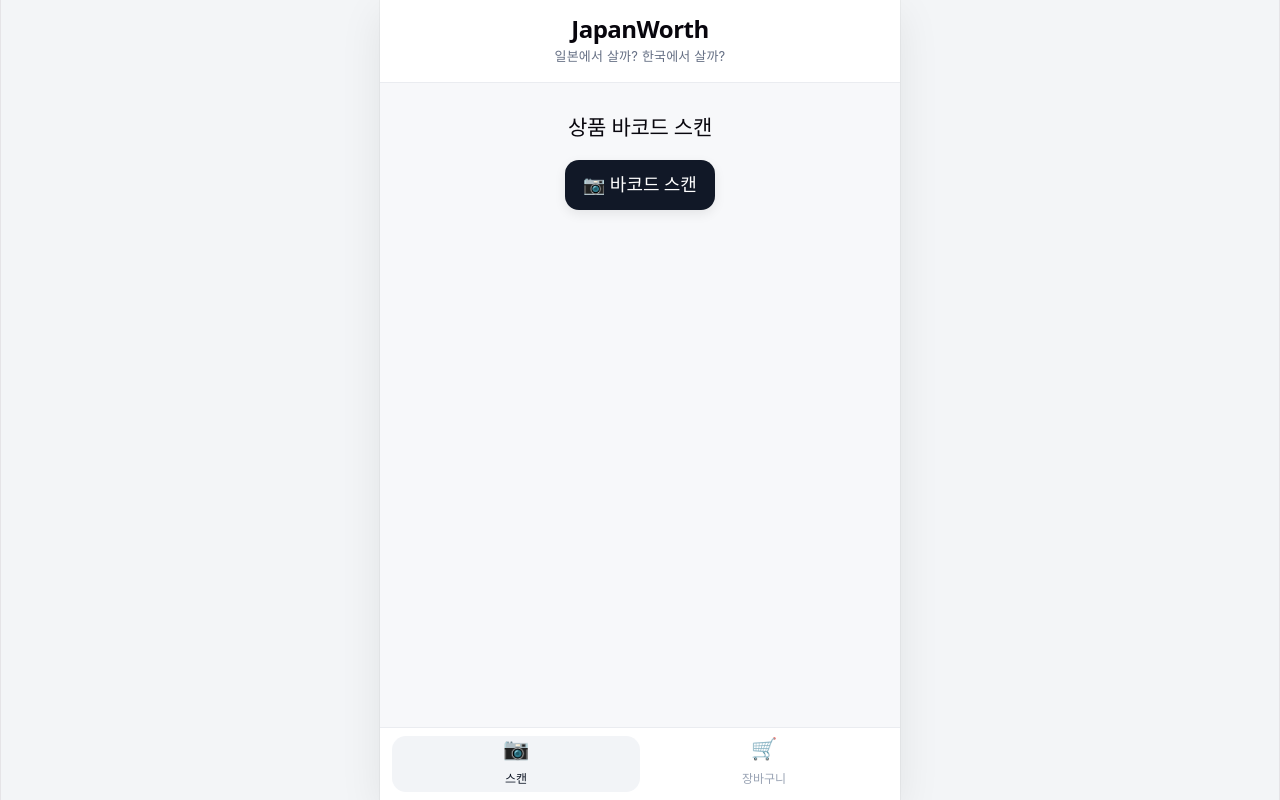
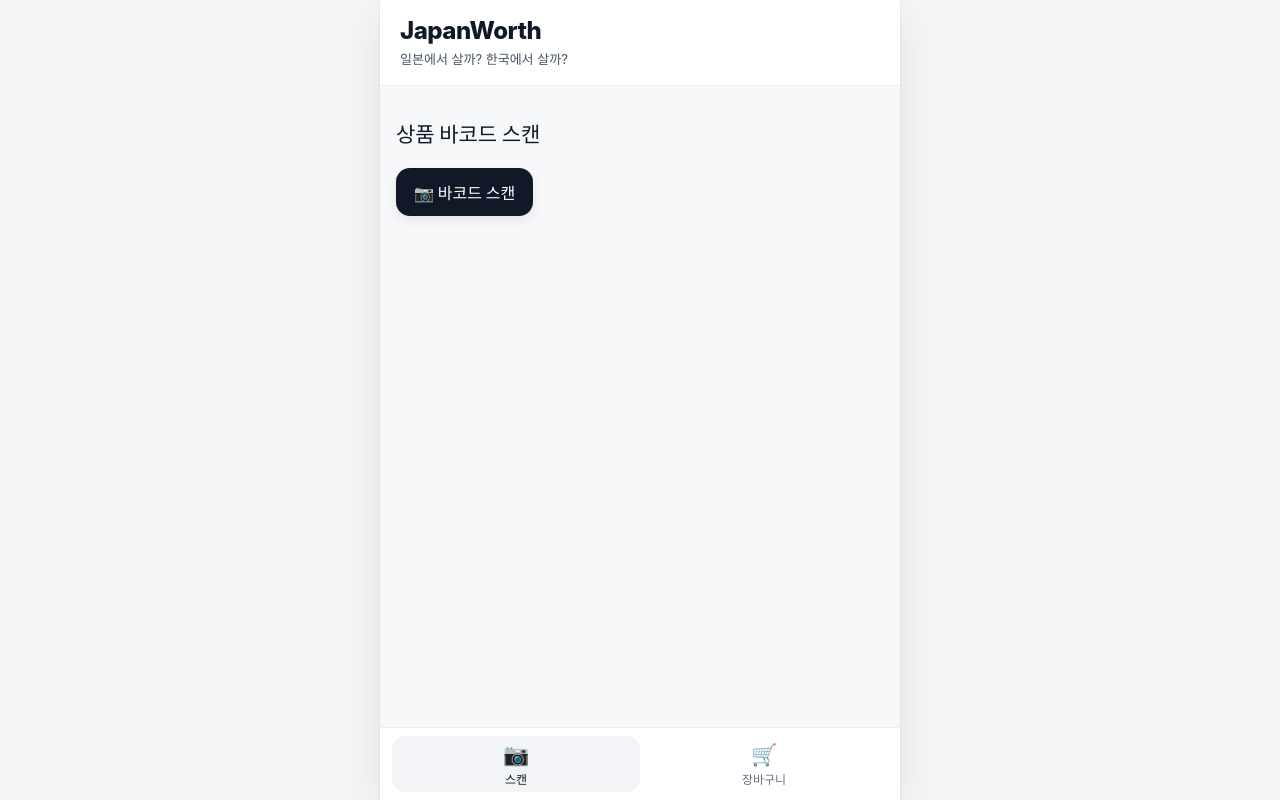
Before and after one commit to dahye11255/japan-worth, a React (Vite) app in the folder frontend/: page / in a window 1280 px wide. Built offline with nearby package versions, Linux system fonts and the light colour scheme.

Commit message:
fix: update exchange rate API

```diff
--- a/frontend/src/App.css
+++ b/frontend/src/App.css
@@ -267,3 +267,66 @@ strong {
       0 12px 40px rgba(0, 0, 0, 0.08);
   }
 }
+
+/* 글자 대비 강화 */
+
+.app-header h1 {
+  color: #111827;
+  opacity: 1;
+}
+
+.app-header p {
+  color: #475467;
+  opacity: 1;
+}
+
+.app-content h2 {
+  color: #111827;
+  font-weight: 800;
+  opacity: 1;
+}
+
+.app-content h3 {
+  color: #1f2937;
+  font-weight: 800;
+  opacity: 1;
+}
+
+.app-content p {
+  color: #344054;
+  opacity: 1;
+}
+
+.app-content label {
+  color: #344054;
+  font-weight: 600;
+}
+
+.app-content small {
+  color: #667085;
+}
+
+/* 바코드 번호 */
+.app-content strong {
+  color: #101828;
+}
+
+/* 하단 메뉴 */
+
+.bottom-nav button {
+  color: #667085;
+  opacity: 1;
+}
+
+.bottom-nav button.active {
+  color: #101828;
+  background: #f2f4f7;
+}
+
+.bottom-nav button.active span {
+  color: #101828;
+}
+
+.bottom-nav button:not(.active) span {
+  color: #667085;
+}
--- a/frontend/src/index.css
+++ b/frontend/src/index.css
@@ -1,111 +1,35 @@
 :root {
-  --text: #6b6375;
-  --text-h: #08060d;
-  --bg: #fff;
-  --border: #e5e4e7;
-  --code-bg: #f4f3ec;
-  --accent: #aa3bff;
-  --accent-bg: rgba(170, 59, 255, 0.1);
-  --accent-border: rgba(170, 59, 255, 0.5);
-  --social-bg: rgba(244, 243, 236, 0.5);
-  --shadow:
-    rgba(0, 0, 0, 0.1) 0 10px 15px -3px, rgba(0, 0, 0, 0.05) 0 4px 6px -2px;
+  font-family:
+    -apple-system,
+    BlinkMacSystemFont,
+    "Segoe UI",
+    Roboto,
+    "Noto Sans KR",
+    sans-serif;
 
-  --sans: system-ui, 'Segoe UI', Roboto, sans-serif;
-  --heading: system-ui, 'Segoe UI', Roboto, sans-serif;
-  --mono: ui-monospace, Consolas, monospace;
+  color: #111827;
+  background: #f3f5f7;
 
-  font: 18px/145% var(--sans);
-  letter-spacing: 0.18px;
-  color-scheme: light dark;
-  color: var(--text);
-  background: var(--bg);
   font-synthesis: none;
   text-rendering: optimizeLegibility;
-  -webkit-font-smoothing: antialiased;
-  -moz-osx-font-smoothing: grayscale;
-
-  @media (max-width: 1024px) {
-    font-size: 16px;
-  }
 }
 
-@media (prefers-color-scheme: dark) {
-  :root {
-    --text: #9ca3af;
-    --text-h: #f3f4f6;
-    --bg: #16171d;
-    --border: #2e303a;
-    --code-bg: #1f2028;
-    --accent: #c084fc;
-    --accent-bg: rgba(192, 132, 252, 0.15);
-    --accent-border: rgba(192, 132, 252, 0.5);
-    --social-bg: rgba(47, 48, 58, 0.5);
-    --shadow:
-      rgba(0, 0, 0, 0.4) 0 10px 15px -3px, rgba(0, 0, 0, 0.25) 0 4px 6px -2px;
-  }
-
-  #social .button-icon {
-    filter: invert(1) brightness(2);
-  }
-}
-
+html,
+body,
 #root {
-  width: 1126px;
-  max-width: 100%;
-  margin: 0 auto;
-  text-align: center;
-  border-inline: 1px solid var(--border);
-  min-height: 100svh;
-  display: flex;
-  flex-direction: column;
-  box-sizing: border-box;
+  margin: 0;
+  width: 100%;
+  min-width: 320px;
+  min-height: 100%;
 }
 
 body {
-  margin: 0;
+  min-height: 100vh;
+  background: #f3f5f7;
+  color: #111827;
 }
 
-h1,
-h2 {
-  font-family: var(--heading);
-  font-weight: 500;
-  color: var(--text-h);
+button,
+input {
+  font: inherit;
 }
-
-h1 {
-  font-size: 56px;
-  letter-spacing: -1.68px;
-  margin: 32px 0;
-  @media (max-width: 1024px) {
-    font-size: 36px;
-    margin: 20px 0;
-  }
-}
-h2 {
-  font-size: 24px;
-  line-height: 118%;
-  letter-spacing: -0.24px;
-  margin: 0 0 8px;
-  @media (max-width: 1024px) {
-    font-size: 20px;
-  }
-}
-p {
-  margin: 0;
-}
-
-code,
-.counter {
-  font-family: var(--mono);
-  display: inline-flex;
-  border-radius: 4px;
-  color: var(--text-h);
-}
-
-code {
-  font-size: 15px;
-  line-height: 135%;
-  padding: 4px 8px;
-  background: var(--code-bg);
-}
```
